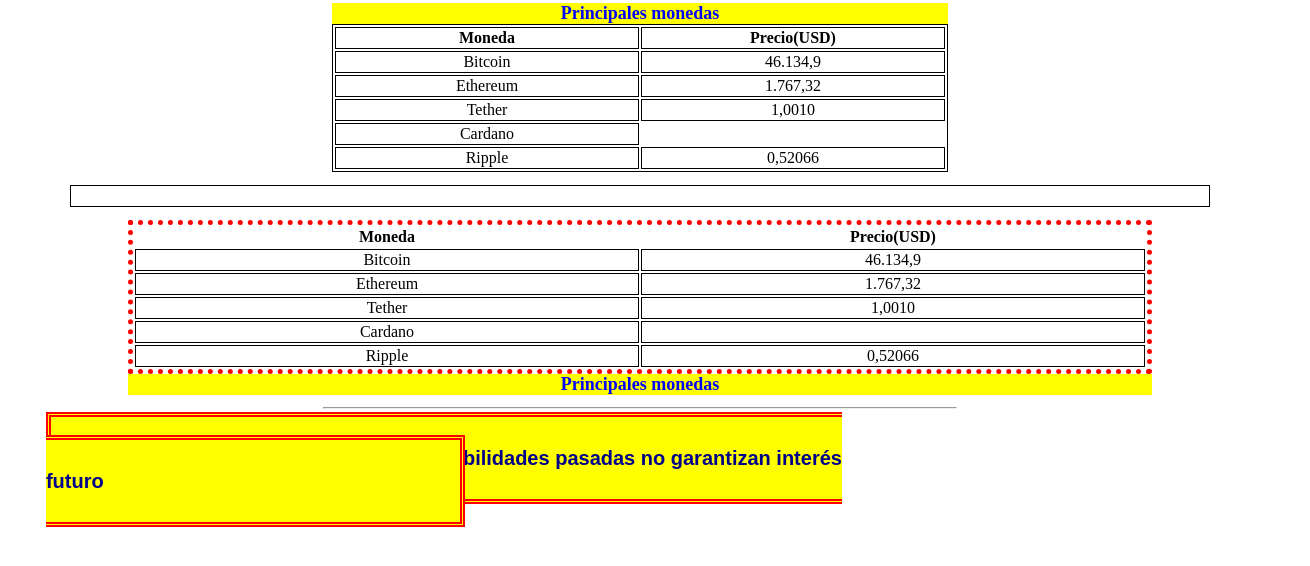
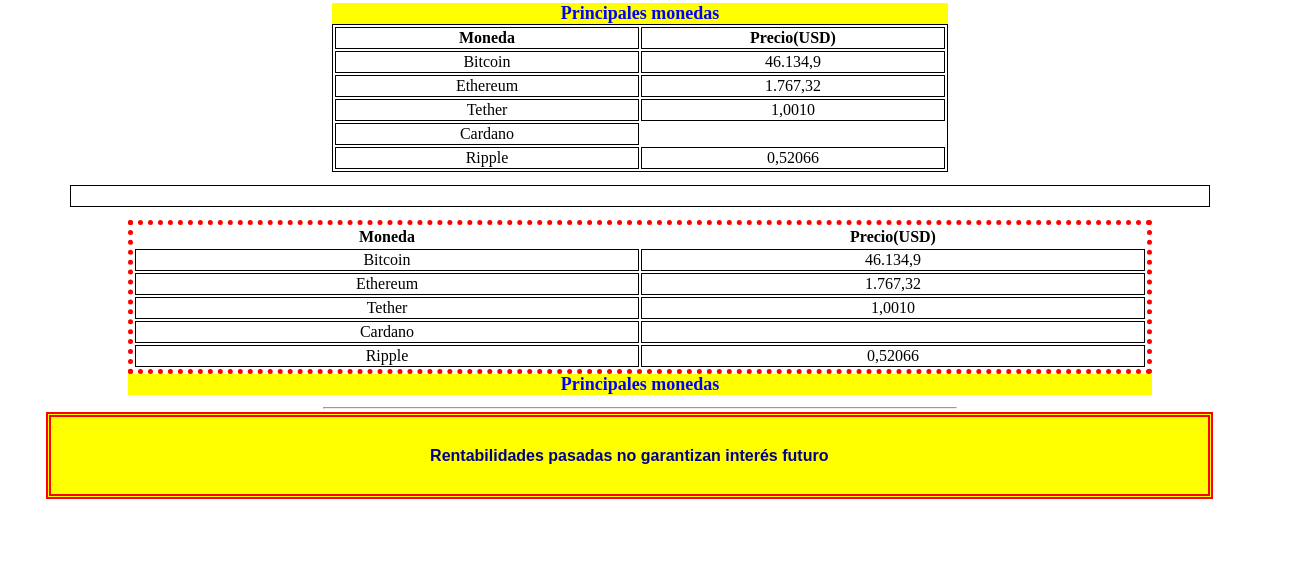
Before and after one commit to hallocowboy/tables, a plain HTML site: page index.html in a window 1280 px wide. Shown: the part 76-642 px from the top of the page, 1310 px wide, since content can reach past the window. Drawn offline with Linux system fonts and the light colour scheme; a web font is replaced by a local one.

Commit message:
Update footer

```diff
--- a/stylesheet.css
+++ b/stylesheet.css
@@ -6,15 +6,18 @@ font-weight: 600;
 margin-bottom: 2%;
 }
 
+footer {
+width: 100%;
+}
+
 footer span {
-font-size: 20px;
+font-size: 16px;
 font-weight: 600;
 text-align: center;
 font-family: sans-serif;
 background-color: yellow;
 color: darkblue;;
 border: 5px double red;
-width: 100%;
 padding: 30px 30%;
 }
 
```
